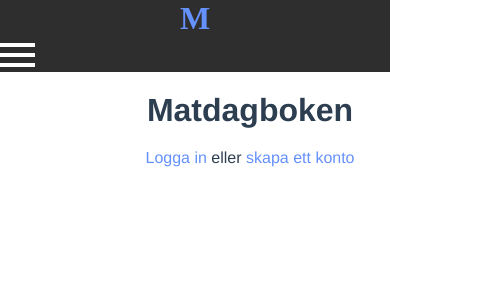
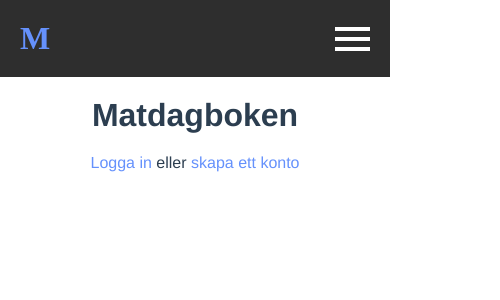
Before and after one commit to viktorhul/matdagbok, a Vue app in the folder frontend/: page / in a window 390 px wide. Shown: the top 300 px of the page, 500 px wide, since content can reach past the window. Built offline with nearby package versions, Linux system fonts and the light colour scheme.

Commit message:
responsive works

```diff
--- a/frontend/src/App.vue
+++ b/frontend/src/App.vue
@@ -1,7 +1,7 @@
 <template>
   <div id="app">
+    <div class="navWrapper">
       <nav>
-      <div class="wrapper">
         <router-link to="/" @click="menuActive = false" class="logo"
           >M</router-link
         >
@@ -20,10 +20,9 @@
             <div></div>
           </div>
         </div>
+      </nav>
     </div>
-    </nav>
     <div class="menu" v-if="menuActive">
-      <div class="wrapper">
       <ul>
         <li v-if="user">
           <router-link @click="menuActive = false" to="/profile"
@@ -58,8 +57,7 @@
         </li>
       </ul>
     </div>
-    </div>
-    <div class="wrapper">
+    <div class="routerView">
       <router-view @click="menuActive = false" />
     </div>
   </div>
@@ -94,11 +92,6 @@ body {
   box-sizing: border-box;
 }
 
-.wrapper {
-  width: 500px;
-  margin: 0 auto;
-}
-
 #app {
   font-family: Avenir, Helvetica, Arial, sans-serif;
   -webkit-font-smoothing: antialiased;
@@ -110,11 +103,17 @@ body {
   height: 100vh;
 }
 
+.navWrapper {
+  background-color: #2e2e2e;
+  width: 100%;
+}
+
 nav {
-  background-color: #2e2e2e;
   display: flex;
   justify-content: space-between;
   align-items: center;
+  width: 700px;
+  margin: 0 auto;
 }
 
 nav a {
@@ -129,6 +128,7 @@ nav a.logo {
   font-family: "Times New Roman", Times, serif;
   font-size: 2em;
   color: #6591fc;
+  user-select: none;
 }
 
 nav .menuIcons {
@@ -165,7 +165,10 @@ nav .hamburgerIcon div {
 
 .menu {
   position: absolute;
-  width: 100%;
+  width: 700px;
+  left: 0;
+  right: 0;
+  margin: 0 auto;
   text-align: left;
   background-color: white;
   border-bottom: 1px solid #ccc;
@@ -173,7 +176,9 @@ nav .hamburgerIcon div {
 }
 
 .menu ul li {
+  user-select: none;
   font-size: 1.3em;
+  list-style-type: none;
 }
 
 .menu ul li + li {
@@ -214,4 +219,23 @@ p {
   padding: 0 20px;
   line-height: 150%;
 }
+
+.routerView {
+  width: 700px;
+  margin: 0 auto;
+}
+
+@media screen and (max-width: 700px) {
+  nav {
+    width: 100%;
+  }
+
+  .menu {
+    width: 100%;
+  }
+
+  .routerView {
+    width: 100%;
+  }
+}
 </style>
```
Lines whose indentation alone changed are shown as unchanged.
